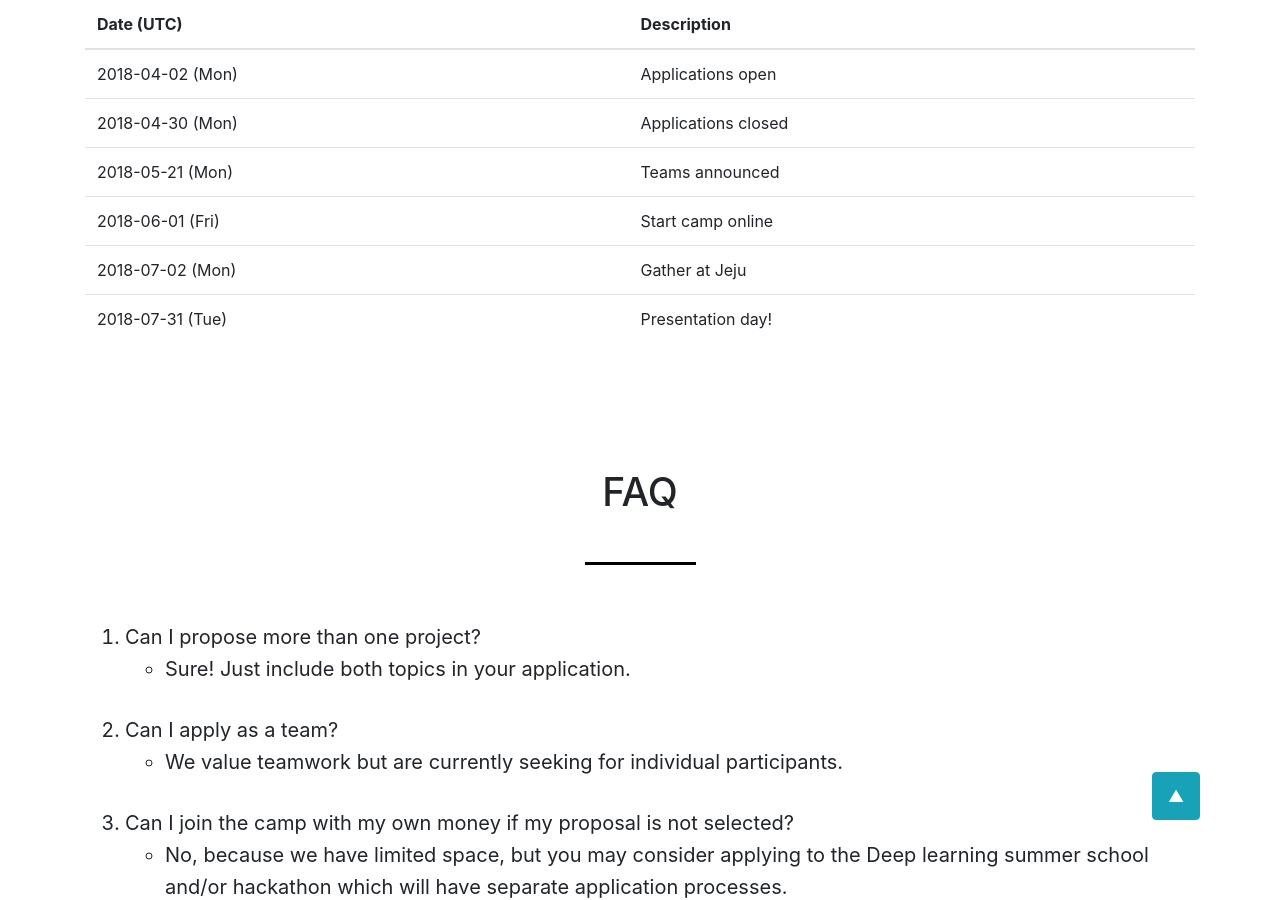
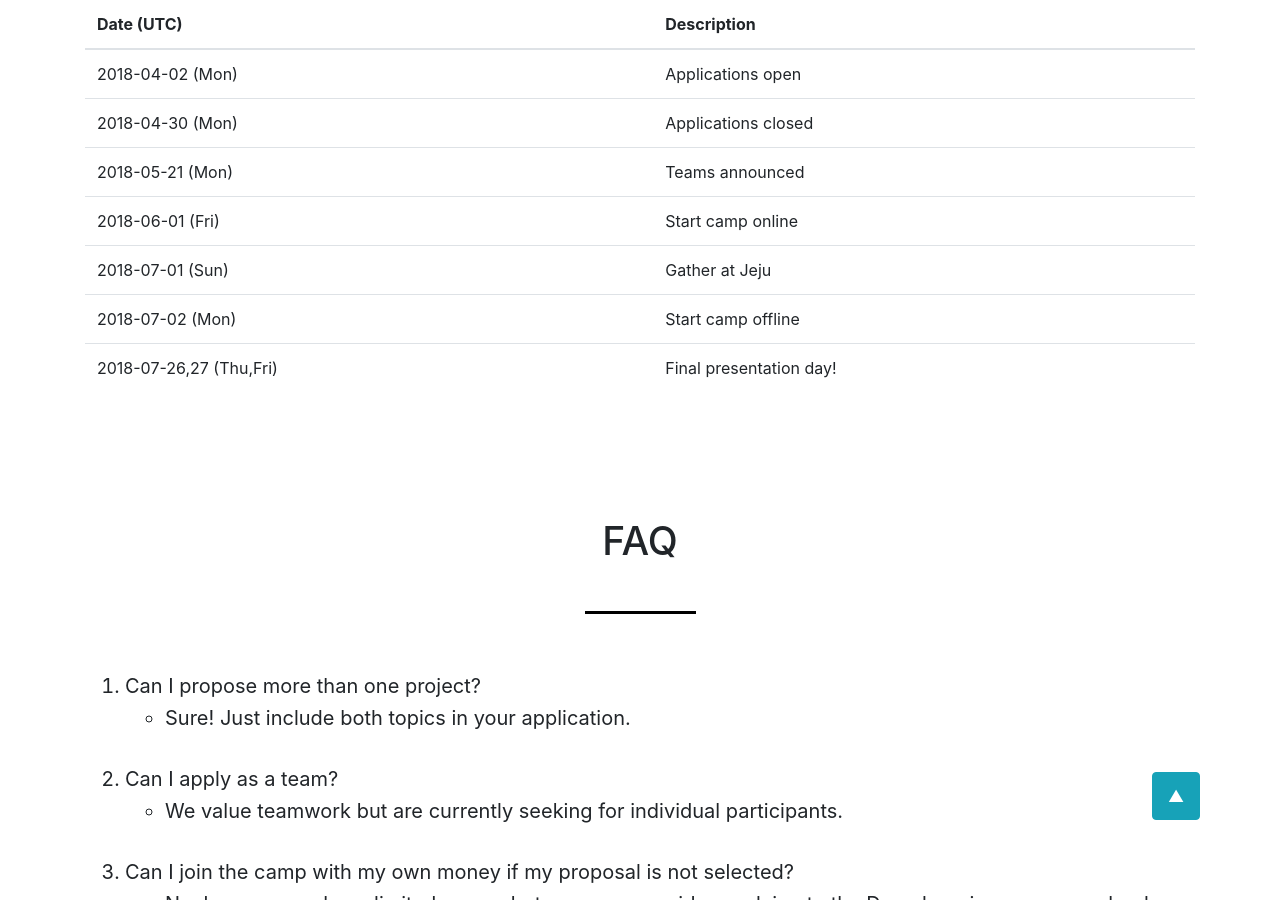
Before and after one commit to TensorFlowKR/dlcampjeju, a Jekyll site: the page built from 2018/index.md, in a window 1280 px wide and 900 px high, scrolled down 4101 px. Built offline with Jekyll 4.4.1, drawn with Linux system fonts in a browser that asks for light colours; nearby versions of some CDN libraries.

Commit message:
Update index.md
final presentation day schedule modified

```diff
--- a/2018/index.md
+++ b/2018/index.md
@@ -69,8 +69,9 @@ Applications will be accepted until April 30th, 2018 (UTC) (or precisely 2018-04
 | 2018-04-30 (Mon) | Applications closed |
 | 2018-05-21 (Mon) | Teams announced |
 | 2018-06-01 (Fri) | Start camp online |
-| 2018-07-02 (Mon) | Gather at Jeju |
-| 2018-07-31 (Tue) | Presentation day! |
+| 2018-07-01 (Sun) | Gather at Jeju |
+| 2018-07-02 (Mon) | Start camp offline |
+| 2018-07-26,27 (Thu,Fri) | Final presentation day! |
 
 # FAQ
 
```
